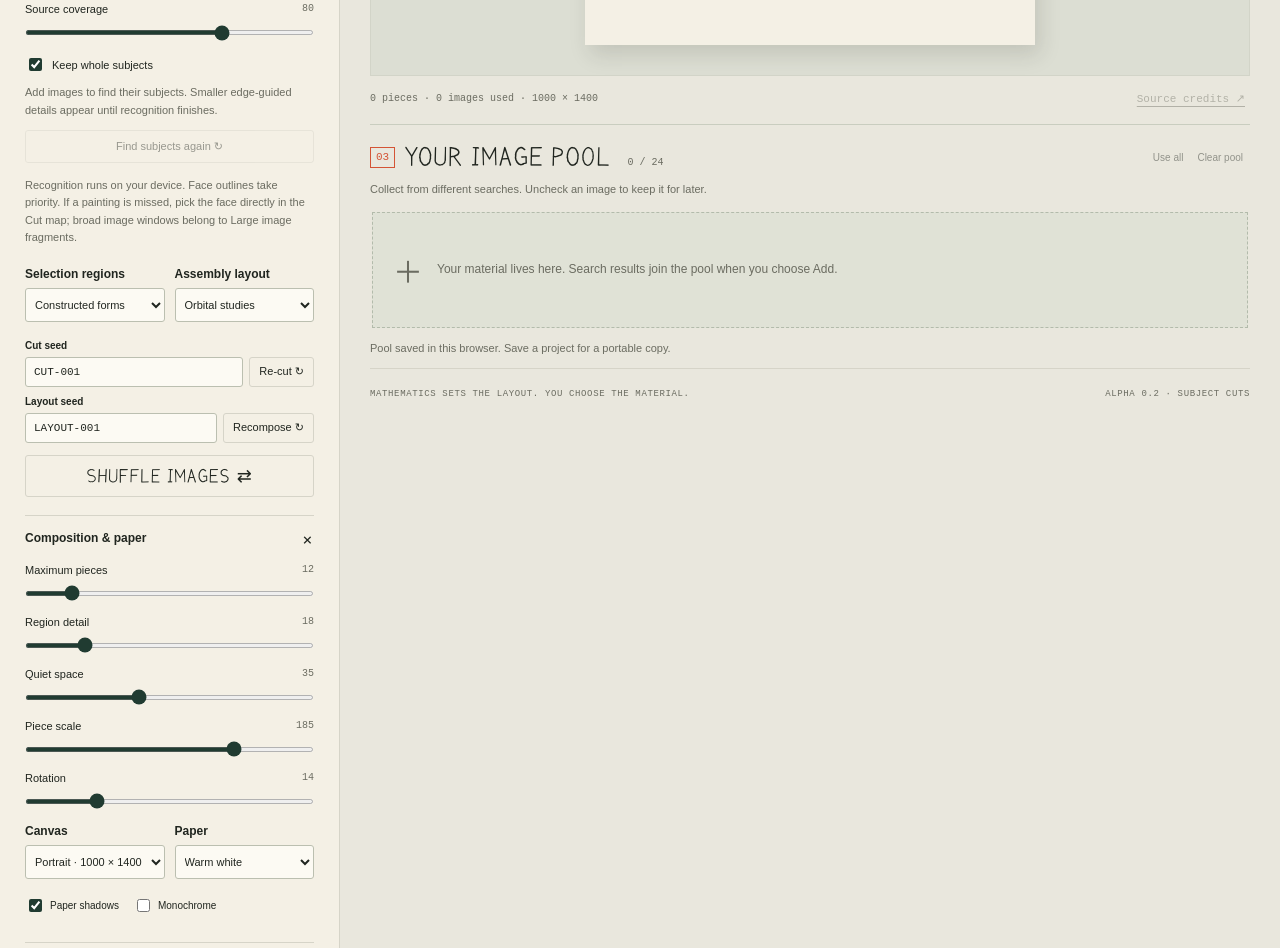
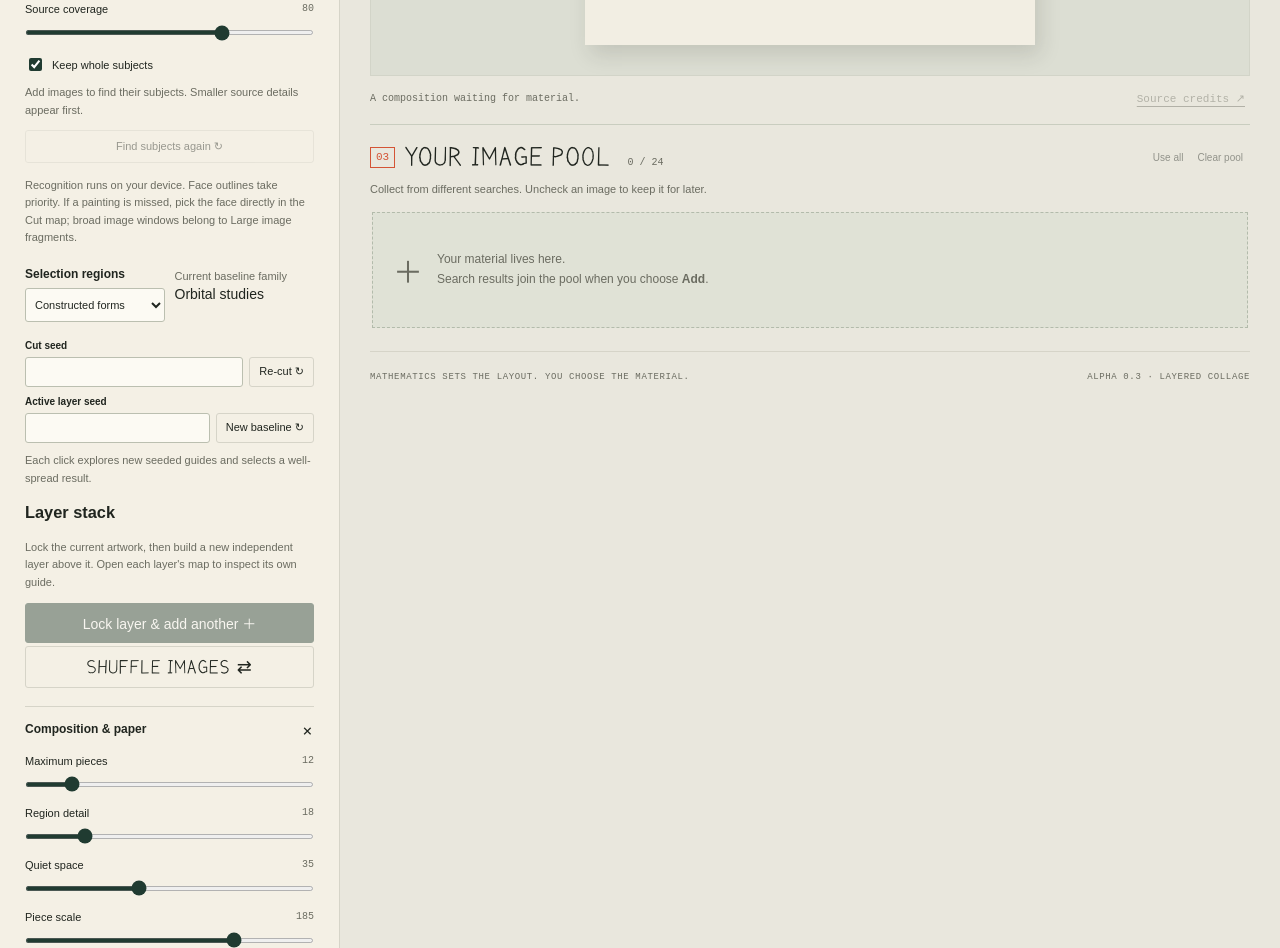
Before and after one commit to southernadd-cmyk/algoCollage, a website with bundled scripts: page index.html in a window 1280 px wide. Shown: the part 780-1728 px from the top of the page. Built offline with nearby package versions, Linux system fonts and the light colour scheme.

Commit message:
Replace layout dropdown with baseline generator and layer-stack controls

```diff
--- a/index.html
+++ b/index.html
@@ -49,9 +49,16 @@
         <button id="find-subjects" class="wide" disabled>Find subjects again ↻</button>
         <p class="small-note">Recognition runs on your device. Face outlines take priority. If a painting is missed, pick the face directly in the Cut map; broad image windows belong to Large image fragments.</p>
       </div>
-      <div class="paired engine-choices"><div><label for="cut-mode">Selection regions</label><select id="cut-mode"><option value="geometric">Constructed forms</option><option value="rects">Recursive divisions</option><option value="field">Orbital shapes</option></select></div><div><label for="layout-mode">Assembly layout</label><select id="layout-mode"><option value="field">Orbital studies</option><option value="geometric">Constructed forms</option><option value="rects">Recursive divisions</option></select></div></div>
+      <div class="paired engine-choices"><div><label for="cut-mode">Selection regions</label><select id="cut-mode"><option value="geometric">Constructed forms</option><option value="rects">Recursive divisions</option><option value="field">Orbital shapes</option></select></div><div><span class="small-note">Current baseline family</span><p id="baseline-kind" class="baseline-kind">Orbital studies</p></div></div>
       <div class="seed-row"><label for="cut-seed">Cut seed</label><input id="cut-seed" maxlength="80"><button id="recut" title="Make new cuts; keep the assembly seed">Re-cut ↻</button></div>
-      <div class="seed-row"><label for="layout-seed">Layout seed</label><input id="layout-seed" maxlength="80"><button id="recompose" title="Move the same fragments into a new layout">Recompose ↻</button></div>
+      <div class="seed-row"><label for="layout-seed">Active layer seed</label><input id="layout-seed" maxlength="80"><button id="new-baseline" title="Try nine ALGO/ART variants and use a well-spread composition">New baseline ↻</button></div>
+      <p id="baseline-note" class="small-note">Each click explores new seeded guides and selects a well-spread result.</p>
+      <section class="layer-stack" aria-labelledby="layer-heading">
+        <h3 id="layer-heading">Layer stack</h3>
+        <p class="small-note">Lock the current artwork, then build a new independent layer above it. Open each layer's map to inspect its own guide.</p>
+        <button id="lock-layer" class="primary wide" disabled>Lock layer &amp; add another ＋</button>
+        <div id="layer-list" class="layer-list" aria-label="Locked layers and active layer"></div>
+      </section>
       <button id="shuffle-images" class="wide">Shuffle images ⇄</button>
       <details open><summary>Composition &amp; paper <span>＋</span></summary>
         <div class="range-field"><label for="pieces">Maximum pieces <output id="pieces-value" for="pieces">12</output></label><input id="pieces" type="range" min="6" max="48" value="12"></div>
@@ -67,6 +74,7 @@
   </aside>
   <section class="workspace" aria-label="Canvas and image pool">
     <div class="canvas-bar"><div class="view-tabs" role="tablist" aria-label="Canvas view"><button id="view-collage" role="tab" aria-selected="true" aria-controls="canvas-panel" data-view="collage">Collage</button><button id="view-cuts" role="tab" aria-selected="false" tabindex="-1" aria-controls="canvas-panel" data-view="cuts">Cut map</button><button id="view-layout" role="tab" aria-selected="false" tabindex="-1" aria-controls="canvas-panel" data-view="layout">Layout map</button></div><button id="export" class="export-button" disabled>Export PNG ↓</button></div>
+    <div id="layout-inspector" class="layout-inspector" hidden><span id="layout-guide-name">Active layer guide</span><span id="layout-guide-meta"></span></div>
     <div id="cut-inspector" class="cut-inspector" hidden><label for="cut-preview-image">Inspect image</label><select id="cut-preview-image"></select><button id="pick-subject" aria-pressed="false">Pick a subject</button><p id="pick-help" class="small-note">Dashed lines are ALGO/ART regions. Bright areas are the pieces retained.</p></div>
     <div id="canvas-panel" class="canvas-panel" role="tabpanel" aria-labelledby="view-collage">
       <div class="paper-wrap"><canvas id="artwork" width="1000" height="1400" role="img" aria-label="Collage canvas"></canvas><div id="empty-canvas" class="empty-canvas"><span class="empty-symbol" aria-hidden="true">φ</span><h2>The composition is ready.<br>Bring the images.</h2><p>Search for a subject or upload your own pictures.<br>Keep a few in the pool to make your first collage.</p><button id="empty-upload">＋ Add images</button></div></div>
@@ -78,7 +86,7 @@
       <div id="pool" class="pool"><div class="pool-placeholder"><span>＋</span><p>Your material lives here.<br>Search results join the pool when you choose <strong>Add</strong>.</p></div></div>
       <p id="storage-status" class="small-note" role="status"></p>
     </section>
-    <footer class="studio-footer"><span>MATHEMATICS SETS THE LAYOUT. YOU CHOOSE THE MATERIAL.</span><span>ALPHA 0.2 · SUBJECT CUTS</span></footer>
+    <footer class="studio-footer"><span>MATHEMATICS SETS THE LAYOUT. YOU CHOOSE THE MATERIAL.</span><span>ALPHA 0.3 · LAYERED COLLAGE</span></footer>
   </section>
 </main>
 <input id="upload-input" type="file" accept="image/jpeg,image/png,image/webp,image/gif,image/avif" multiple hidden>
```
